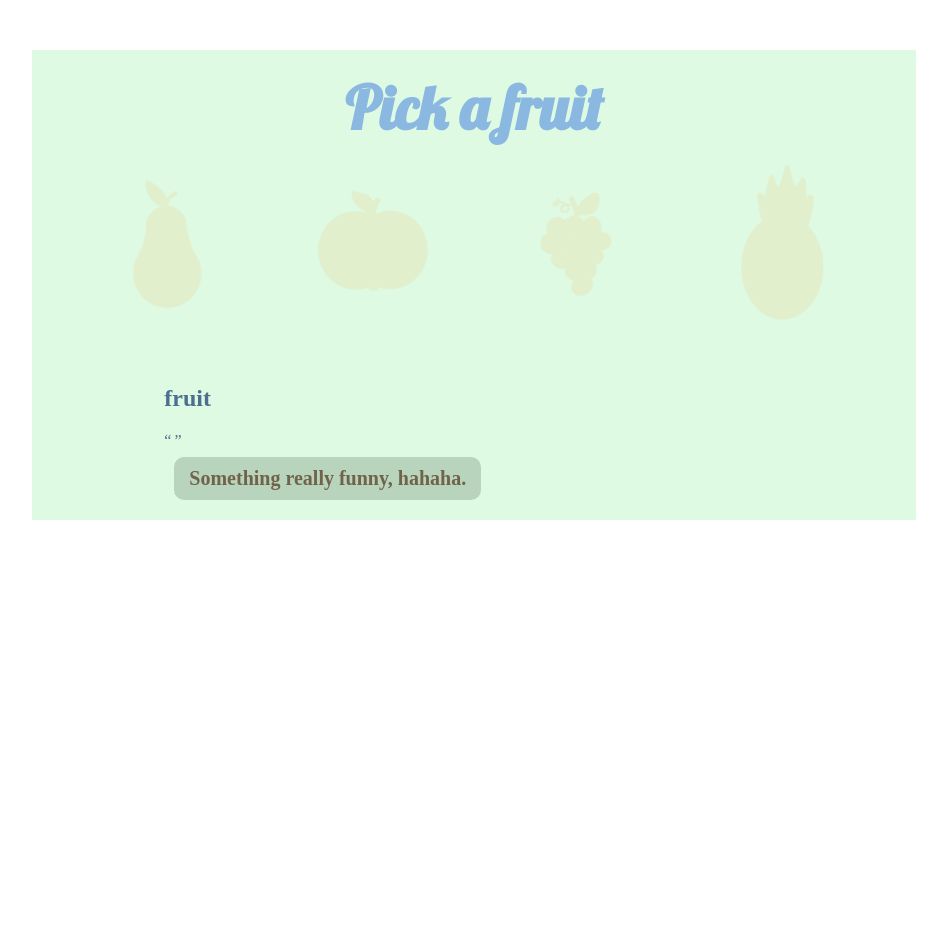
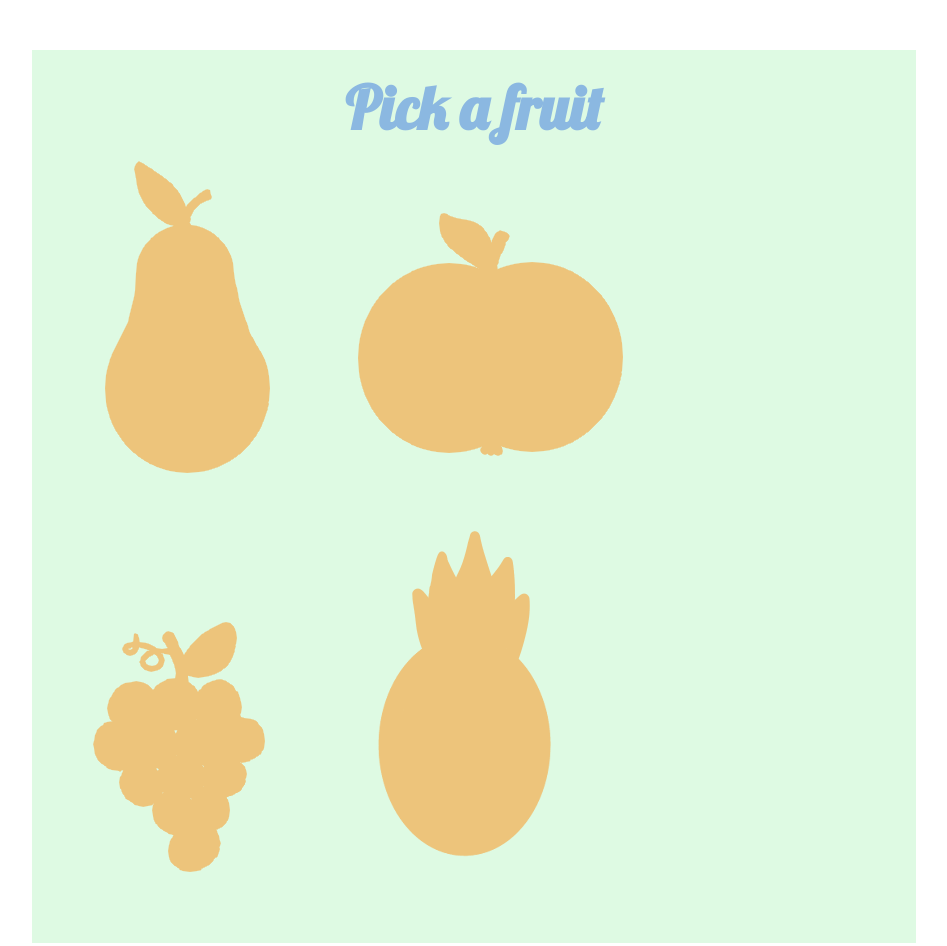
Before and after one commit to tkniki/pick_a_fruit, a plain HTML site: page index.html in a window 1280 px wide. Shown: the whole page, without its empty margins (166-1113 px from the left). Before the commit the page ends 800 px from the top, so only its background shows below. Drawn offline with nearby package versions, Linux system fonts and the light colour scheme.

Commit message:
Update index.html
adding the logos here, because I found it easier this way than in js.

might change my mind later

```diff
--- a/index.html
+++ b/index.html
@@ -10,11 +10,13 @@
 <body>
     <main>
         <h1>Pick a fruit</h1>
-        <div id="logo"></div>
+        <div id="logos">
+            <img src="fruit_icons/pear_v2.png" alt="" id="pear">
+            <img src="fruit_icons/apple_v2.png" alt="" id="apple">
+            <img src="fruit_icons/grape_v2.png" alt="" id="grape">
+            <img src="fruit_icons/pineapple_v2.png" alt="" id="pineapple">
+        </div>
         <div id="fruits">
-            <h2>fruit</h2>
-            <p>“ ”</p>
-            <blockquote>Something really funny, hahaha.</blockquote>
         </div>
     </main>
 
```
